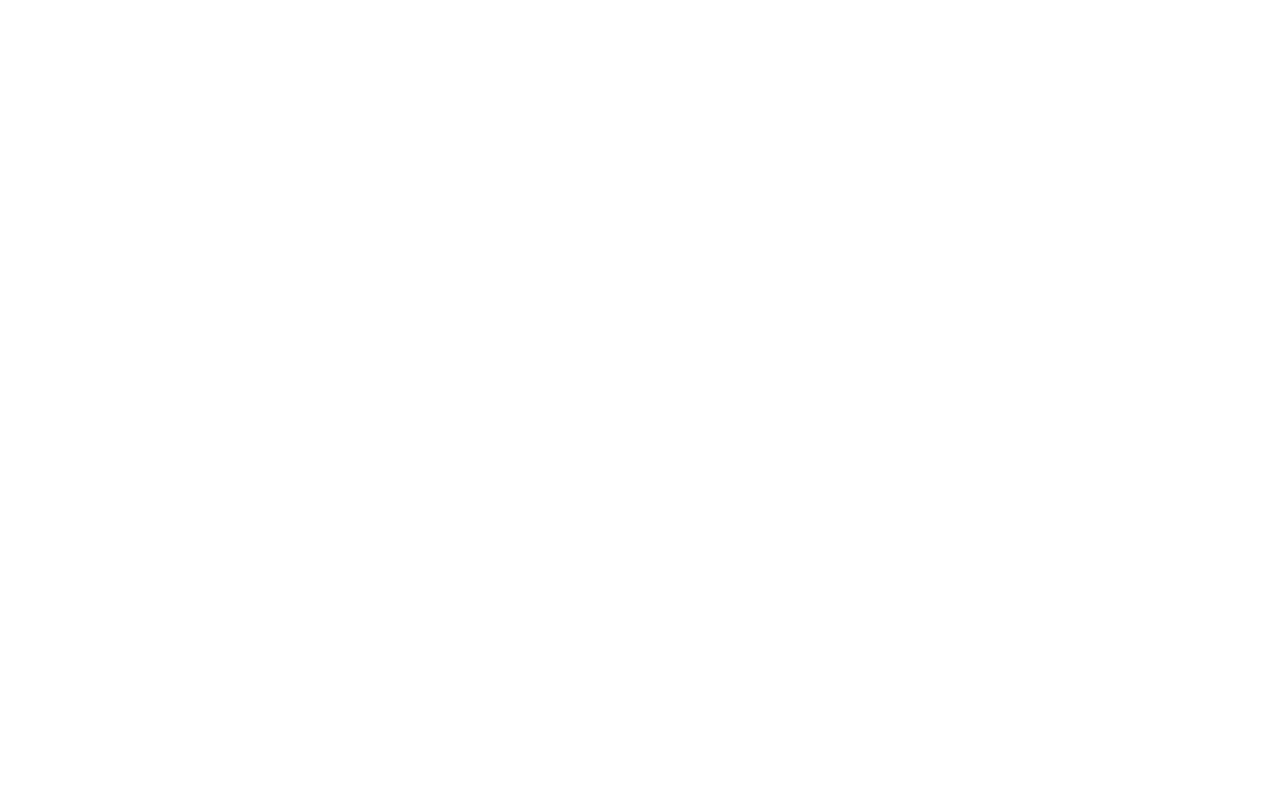
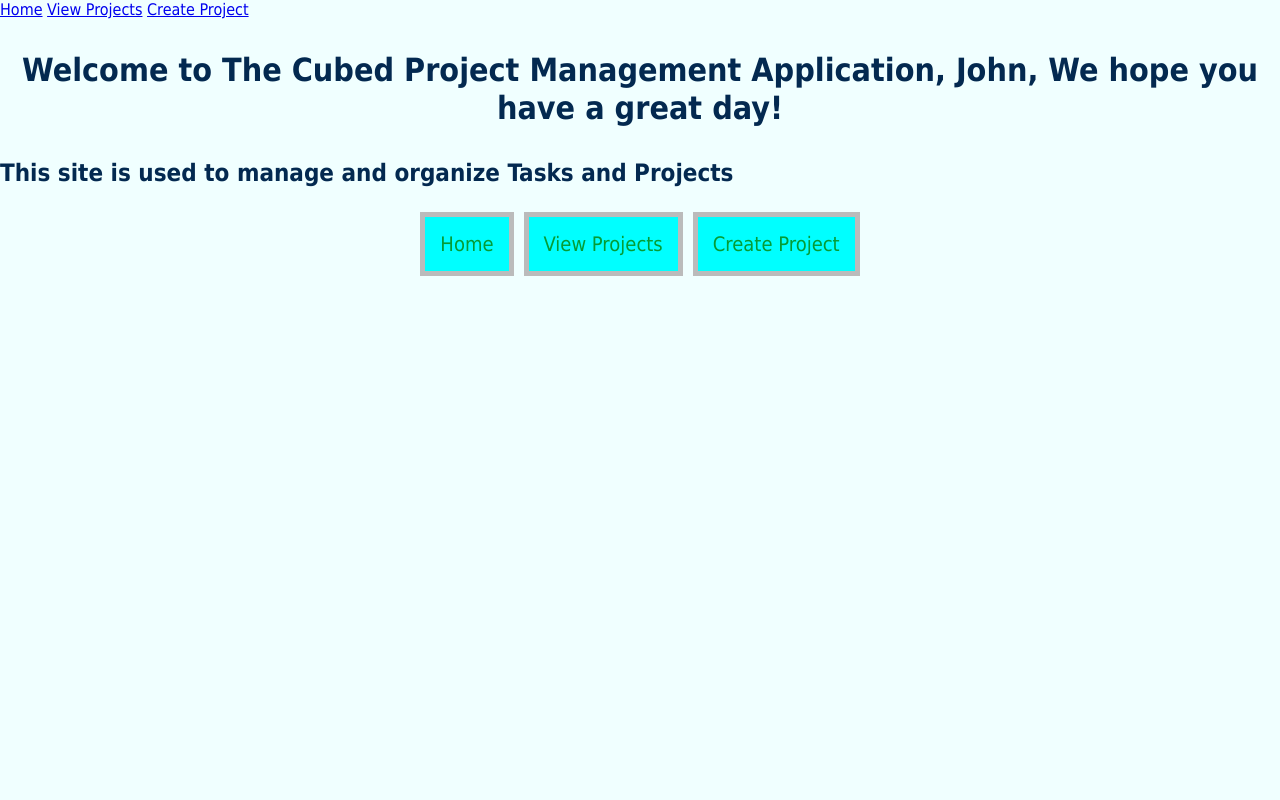
Before and after one commit to jperrym1/3155Team27, a Flask app: page / in a window 1280 px wide. Before the commit the page is empty. Run offline with Flask 2, Linux system fonts and the light colour scheme.

Commit message:
html and css groundworks

```diff
--- a/ProjectV1.py
+++ b/ProjectV1.py
@@ -2,7 +2,7 @@
 
 import os
 from flask import Flask
-from flask import render_template
+from flask import render_template, request, redirect, url_for, session
 
 app = Flask(__name__)
 
@@ -10,13 +10,17 @@ projects = {1: {'name': 'project1', 'description': 'first mock project on the li
             2: {'name': 'project2', 'description': 'second mock project', 'members': 'Sam, Gina, Tom'},
             3: {'name': 'project3', 'desciption': 'third mock project', 'members': 'Tina, Dana, Fred'}
 }
-
+a_user = {
+    'first_name' : 'John',
+    'last_name' : 'Doe',
+    'email' : 'jdoe@uncc.edu'
+}
 #main menu
 @app.route('/')
 @app.route('/index')
 def index():
 
-    return render_template('index.html')
+    return render_template('index.html', user=a_user)
 
 #view list of projects
 @app.route('/projects')
--- /dev/null
+++ b/static/default.css
@@ -0,0 +1,29 @@
+body {
+    width: 100%;
+    height: 100vh;
+    margin: 0;
+    background-color: azure;
+    color: #032950;
+    font-family: Tahoma;
+    font-size: 16px;
+  }
+
+  h1, p {
+    margin: 1em auto;
+    text-align: center;
+  }
+
+  .menu-list{
+    display: flex;
+    font-size: 20px;
+    justify-content: center;
+  }
+
+  .menu-list a{
+    color:#059c35;
+    text-decoration: none;
+    padding: 15px;
+    margin: 5px;
+    background-color: aqua;
+    border: 5px solid #bbb ;
+  }
--- a/templates/index.html
+++ b/templates/index.html
@@ -4,8 +4,21 @@
         <meta charset="utf-8">
         <meta name="viewport" content="width=device-width, initial-scale=1">
         <meta name="description" content="Cubed Project Management">
+        <link rel="stylesheet" href="{{ url_for('static', filename='default.css') }}">
         <title>Cubed Project Management</title>
     </head>
     <body>
+        <nav>
+            <a href="{{url_for('index')}}">Home</a>
+            <a href="{{url_for('get_projects')}}">View Projects</a>
+            <a href="{{url_for('create_project')}}">Create Project</a>
+        </nav>
+        <h1>Welcome to The Cubed Project Management Application, {{user.first_name}}, We hope you have a great day!</h1>
+        <h2>This site is used to manage and organize Tasks and Projects</h2>
+        <div class="menu-list">
+            <a href="{{url_for('index')}}">Home</a>
+            <a href="{{url_for('get_projects')}}">View Projects</a>
+            <a href="{{url_for('create_project')}}">Create Project</a>
+        </div>
     </body>
 </html>
--- a/templates/new.html
+++ b/templates/new.html
@@ -4,6 +4,7 @@
         <meta charset="utf-8">
         <meta name="viewport" content="width=device-width, initial-scale=1">
         <meta name="description" content="Cubed Project Management">
+        <link rel="stylesheet" href="{{ url_for('static', filename='default.css') }}">
         <title>Cubed Project Management - New Project</title>
     </head>
     <body>
--- a/templates/project.html
+++ b/templates/project.html
@@ -4,6 +4,7 @@
         <meta charset="utf-8">
         <meta name="viewport" content="width=device-width, initial-scale=1">
         <meta name="description" content="Cubed Project Management">
+        <link rel="stylesheet" href="{{ url_for('static', filename='default.css') }}">
         <title>Cubed Project Management - View your Project</title>
     </head>
     <body>
--- a/templates/projects.html
+++ b/templates/projects.html
@@ -4,6 +4,7 @@
         <meta charset="utf-8">
         <meta name="viewport" content="width=device-width, initial-scale=1">
         <meta name="description" content="Cubed Project Management">
+        <link rel="stylesheet" href="{{ url_for('static', filename='default.css') }}">
         <title>Cubed Project Management - View your Project</title>
     </head>
     <body>
```
